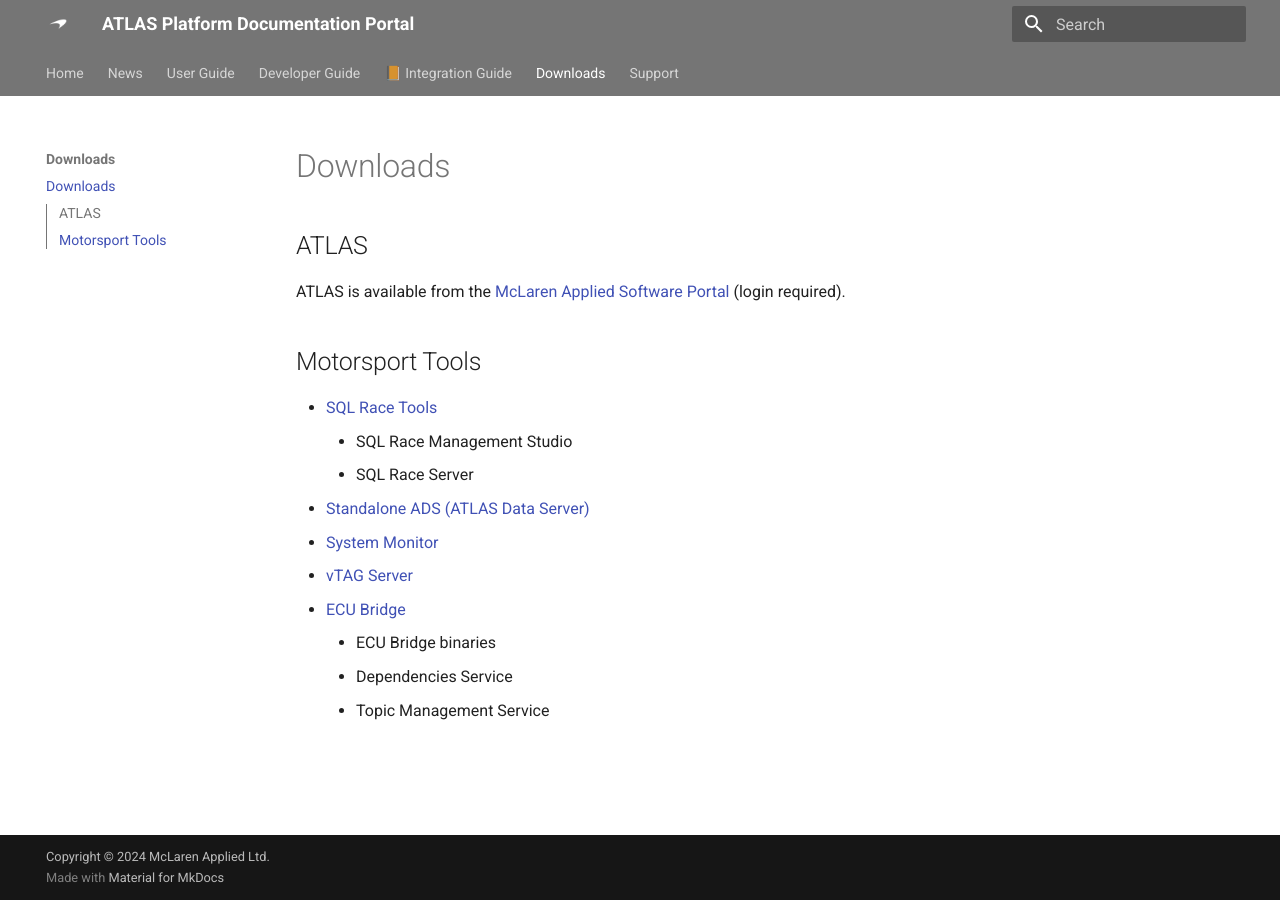
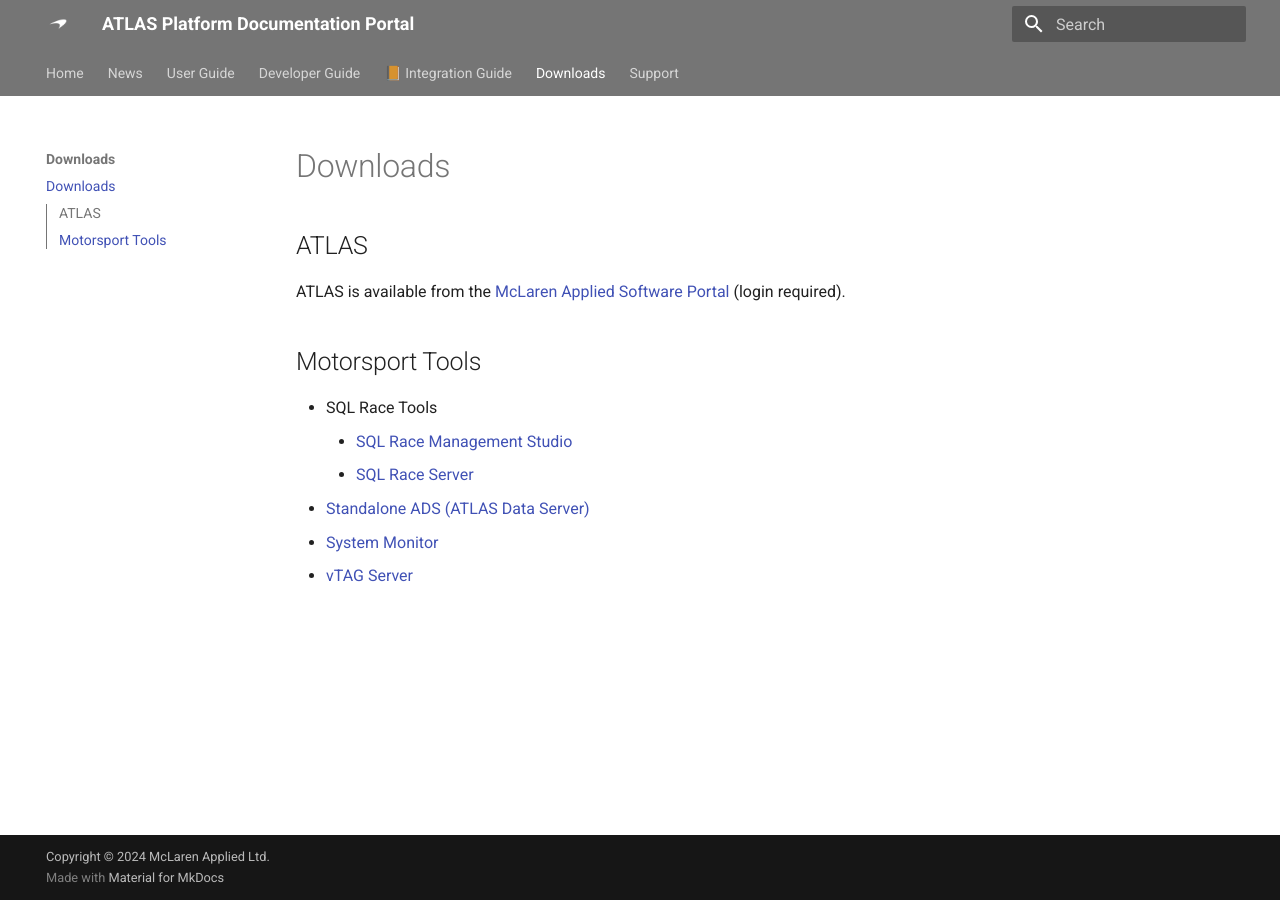
Before and after one commit to mat-docs/Portal.Site, an MkDocs documentation site: the page built from docs/downloads/index.md, in a window 1280 px wide. Built offline with MkDocs 1.6.1 and Material for MkDocs 9.7.7, drawn with Linux system fonts in a browser that asks for light colours.

Commit message:
Update download links

```diff
--- a/docs/downloads/index.md
+++ b/docs/downloads/index.md
@@ -2,17 +2,13 @@
 
 ## ATLAS
 
-ATLAS is available from the [McLaren Applied Software Portal](https://www.mclarenelectronics.com/Portal/Downloads/Software.aspx#ATLAS%2010) (login required).
+ATLAS is available from the [McLaren Applied Software Portal](https://portal.mclarenapplied.com/portal/Downloads/Software#ATLAS%2010) (login required).
 
 ## Motorsport Tools
 
-* [SQL Race Tools](https://www.mclarenelectronics.com/Portal/Downloads/Software.aspx#SQL%20Race)
-    * SQL Race Management Studio
-    * SQL Race Server
-* [Standalone ADS (ATLAS Data Server)](https://www.mclarenelectronics.com/Portal/Downloads/Software.aspx#Standalone%20ADS)
-* [System Monitor](https://www.mclarenelectronics.com/Portal/Downloads/Software.aspx#System%20Monitor)
-* [vTAG Server](https://www.mclarenelectronics.com/Portal/Downloads/Software.aspx#vTAG%20Server)
-* [ECU Bridge](https://www.mclarenelectronics.com/Portal/Downloads/Software.aspx#vTAG%20Server)
-    * ECU Bridge binaries
-    * Dependencies Service
-    * Topic Management Service
+* SQL Race Tools
+    * [SQL Race Management Studio](https://portal.mclarenapplied.com/portal/Downloads/Software#SQL%20Race%20Management%20Studio)
+    * [SQL Race Server](https://portal.mclarenapplied.com/portal/Downloads/Software#SQL%20Race%20Database)
+* [Standalone ADS (ATLAS Data Server)](https://portal.mclarenapplied.com/portal/Downloads/Software.aspx#Standalone%20ADS)
+* [System Monitor](https://portal.mclarenapplied.com/portal/Downloads/Software.aspx#System%20Monitor)
+* [vTAG Server](https://portal.mclarenapplied.com/portal/Downloads/Software.aspx#vTAG%20Server)
```
